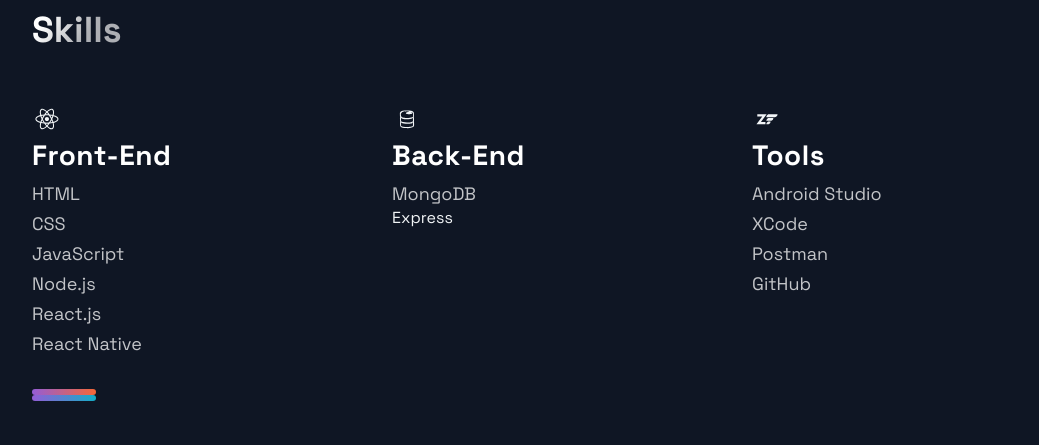
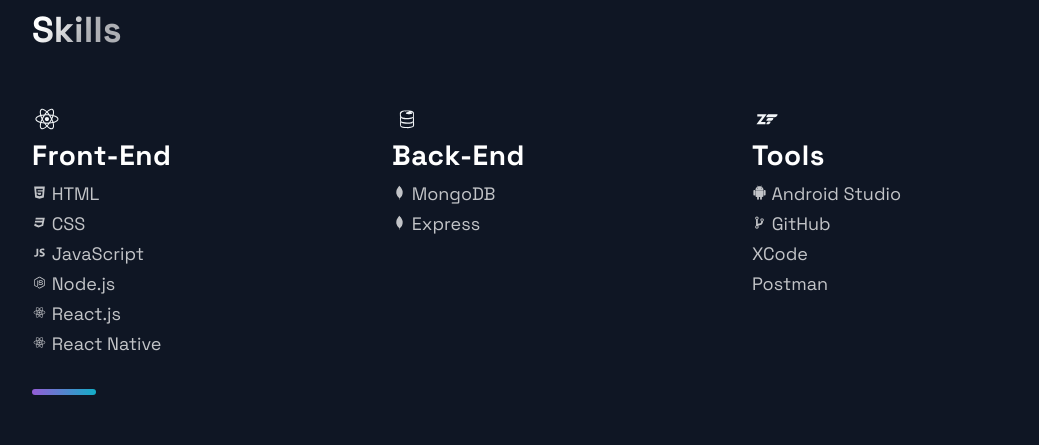
Before and after one commit to Roshanswork/portfolio, a Next.js app: page / in a window 1280 px wide. Shown: the part 1120-1565 px from the top of the page, without its empty margins (88-1127 px from the left). Built offline with nearby package versions, Linux system fonts and the light colour scheme.

Commit message:
added icon to technologies

```diff
--- a/src/components/Footer/Footer.js
+++ b/src/components/Footer/Footer.js
@@ -56,7 +56,8 @@
             <AiFillLinkedin size="3rem" />
           </SocialIcons>
           <SocialIcons
-            href="https://drive.google.com/file/d/18I8FWmENZe-sCACWK_FVjo0_AfuoZ1-K/view?usp=sharing"
+            href="resume/ROSHAN-JAMBHULKAR-RESUME.pdf"
+            download="ROSHAN-JAMBHULKAR-RESUME.pdf"
             target="_blank"
           >
             <AiFillFile size="3rem" />
--- a/src/components/Header/Header.js
+++ b/src/components/Header/Header.js
@@ -60,7 +60,7 @@
       </SocialIcons>
 
       <SocialIcons
-        href="./ROSHAN-JAMBHULKAR-RESUME.pdf"
+        href="resume/ROSHAN-JAMBHULKAR-RESUME.pdf"
         download="ROSHAN-JAMBHULKAR-RESUME.pdf"
         target="_blank"
       >
--- a/src/components/Technologies/Technologies.js
+++ b/src/components/Technologies/Technologies.js
@@ -1,5 +1,20 @@
 import React from "react";
-import { DiFirebase, DiReact, DiZend } from "react-icons/di";
+import {
+  DiAndroid,
+  DiCss3Full,
+  DiFirebase,
+  DiGitBranch,
+  DiGithub,
+  DiHtml5,
+  DiIonic,
+  DiJavascript,
+  DiJavascript1,
+  DiMongodb,
+  DiNodejs,
+  DiNodejsSmall,
+  DiReact,
+  DiZend,
+} from "react-icons/di";
 import {
   Section,
   SectionDivider,
@@ -25,12 +40,48 @@
         </picture>
         <ListContainer>
           <ListTitle>Front-End</ListTitle>
-          <ListParagraph>HTML</ListParagraph>
-          <ListParagraph>CSS</ListParagraph>
-          <ListParagraph>JavaScript</ListParagraph>
-          <ListParagraph>Node.js</ListParagraph>
-          <ListParagraph>React.js</ListParagraph>
-          <ListParagraph>React Native</ListParagraph>
+          <ListParagraph>
+            {" "}
+            <picture>
+              <DiHtml5 size="1.5rem" />
+            </picture>{" "}
+            HTML
+          </ListParagraph>
+          <ListParagraph>
+            {" "}
+            <picture>
+              <DiCss3Full size="1.5rem" />
+            </picture>{" "}
+            CSS
+          </ListParagraph>
+          <ListParagraph>
+            {" "}
+            <picture>
+              <DiJavascript1 size="1.5rem" />
+            </picture>{" "}
+            JavaScript
+          </ListParagraph>
+          <ListParagraph>
+            {" "}
+            <picture>
+              <DiNodejsSmall size="1.5rem" />
+            </picture>{" "}
+            Node.js
+          </ListParagraph>
+          <ListParagraph>
+            {" "}
+            <picture>
+              <DiReact size="1.5rem" />
+            </picture>{" "}
+            React.js
+          </ListParagraph>
+          <ListParagraph>
+            {" "}
+            <picture>
+              <DiReact size="1.5rem" />
+            </picture>{" "}
+            React Native
+          </ListParagraph>
         </ListContainer>
       </ListItem>
       <ListItem>
@@ -39,8 +90,20 @@
         </picture>
         <ListContainer>
           <ListTitle>Back-End</ListTitle>
-          <ListParagraph>MongoDB</ListParagraph>
-          Express
+          <ListParagraph>
+            {" "}
+            <picture>
+              <DiMongodb size="1.5rem" />
+            </picture>{" "}
+            MongoDB
+          </ListParagraph>
+          <ListParagraph>
+            {" "}
+            <picture>
+              <DiMongodb size="1.5rem" />
+            </picture>{" "}
+            Express
+          </ListParagraph>
         </ListContainer>
       </ListItem>
       <ListItem>
@@ -49,14 +112,26 @@
         </picture>
         <ListContainer>
           <ListTitle>Tools</ListTitle>
-          <ListParagraph>Android Studio</ListParagraph>
+          <ListParagraph>
+            {" "}
+            <picture>
+              <DiAndroid size="1.5rem" />
+            </picture>{" "}
+            Android Studio
+          </ListParagraph>
+          <ListParagraph>
+            {" "}
+            <picture>
+              <DiGitBranch size="1.5rem" />
+            </picture>{" "}
+            GitHub
+          </ListParagraph>
           <ListParagraph>XCode</ListParagraph>
+
           <ListParagraph>Postman</ListParagraph>
-          <ListParagraph>GitHub</ListParagraph>
         </ListContainer>
       </ListItem>
     </List>
-    <SectionDivider colorAlt />
   </Section>
 );
 
--- a/src/components/Technologies/TechnologiesStyles.js
+++ b/src/components/Technologies/TechnologiesStyles.js
@@ -1,8 +1,12 @@
-import styled from 'styled-components'
+import styled from "styled-components";
 
 export const ImageContainer = styled.div`
   text-align: center;
-  background-image: radial-gradient(50% 50% at 50% 50%, rgba(79, 108, 176, 0.25) 53.8%, rgba(79, 108, 176, 0) 100%);
+  background-image: radial-gradient(
+    50% 50% at 50% 50%,
+    rgba(79, 108, 176, 0.25) 53.8%,
+    rgba(79, 108, 176, 0) 100%
+  );
   width: 100%;
   padding: 60px;
   margin-top: 48px;
@@ -11,21 +15,21 @@
   align-items: center;
   justify-content: center;
 
-  @media ${props => props.theme.breakpoints.lg} {
+  @media ${(props) => props.theme.breakpoints.lg} {
     background-image: none;
     padding: 0;
     margin-top: 40px;
   }
-  @media ${props => props.theme.breakpoints.md} {
+  @media ${(props) => props.theme.breakpoints.md} {
     background-image: none;
     padding: 0;
     margin-top: 16px;
   }
-`
+`;
 
 export const MainImage = styled.img`
   width: 100%;
-`
+`;
 
 export const List = styled.ul`
   list-style-type: none;
@@ -34,84 +38,84 @@
   gap: 40px;
   margin: 3rem 0;
 
-  @media ${props => props.theme.breakpoints.lg}{
+  @media ${(props) => props.theme.breakpoints.lg} {
     margin: 64px 0;
   }
 
-  @media ${props => props.theme.breakpoints.md}{
+  @media ${(props) => props.theme.breakpoints.md} {
     margin: 64px 0;
-    gap: 24px
+    gap: 24px;
   }
 
-  @media ${props => props.theme.breakpoints.sm}{
+  @media ${(props) => props.theme.breakpoints.sm} {
     display: flex;
     flex-direction: column;
     margin: 32px 0;
   }
-`
+`;
 
 export const ListContainer = styled.div`
   display: flex;
   flex-direction: column;
 
-  @media ${props => props.theme.breakpoints.sm}{
+  @media ${(props) => props.theme.breakpoints.sm} {
     display: flex;
     margin-left: 18px;
   }
-`
+`;
 
 export const ListTitle = styled.h4`
   font-weight: 700;
   font-size: 28px;
   line-height: 32px;
   letter-spacing: 0.02em;
-  color: #FFFFFF;
+  color: #ffffff;
   margin-bottom: 8px;
 
-@media ${props => props.theme.breakpoints.md}{
+  @media ${(props) => props.theme.breakpoints.md} {
     font-size: 24px;
     line-height: 28px;
   }
 
-@media ${props => props.theme.breakpoints.sm}{
+  @media ${(props) => props.theme.breakpoints.sm} {
     font-size: 20px;
     line-height: 28px;
     letter-spacing: 0.02em;
     margin-bottom: 4px;
   }
-`
+`;
 
 export const ListParagraph = styled.p`
   font-size: 18px;
   line-height: 30px;
   color: rgba(255, 255, 255, 0.75);
 
-  @media ${props => props.theme.breakpoints.md}{
+  @media ${(props) => props.theme.breakpoints.md} {
     font-size: 16px;
     line-height: 28px;
   }
 
-  @media ${props => props.theme.breakpoints.sm}{
+  @media ${(props) => props.theme.breakpoints.sm} {
     font-size: 14px;
     line-height: 22px;
   }
-`
+`;
 
 export const ListItem = styled.li`
   max-width: 320px;
   display: flex;
   flex-direction: column;
 
-@media ${props => props.theme.breakpoints.md}{
+  @media ${(props) => props.theme.breakpoints.md} {
     max-width: 203px;
   }
 
-@media ${props => props.theme.breakpoints.sm}{
+  @media ${(props) => props.theme.breakpoints.sm} {
     margin-bottom: 14px;
     max-width: 320px;
     flex-direction: row;
   }
-`
+`;
 
 export const ListIcon = styled.img`
   display: block;
@@ -119,15 +123,15 @@
   height: 48px;
   margin-bottom: 10px;
 
-  @media ${props => props.theme.breakpoints.md}{
+  @media ${(props) => props.theme.breakpoints.md} {
     width: 40px;
     height: 40px;
     margin-bottom: 8px;
   }
 
-  @media ${props => props.theme.breakpoints.sm}{
+  @media ${(props) => props.theme.breakpoints.sm} {
     width: 32px;
     height: 32px;
     margin-bottom: 0px;
   }
-`
+`;
--- a/src/pages/index.js
+++ b/src/pages/index.js
@@ -16,7 +16,6 @@
         <Hero />
         <BgAnimation />
       </Section>
-
       <Technologies />
       <Projects />
       <Timeline />
```
Lines whose indentation alone changed are shown as unchanged.
